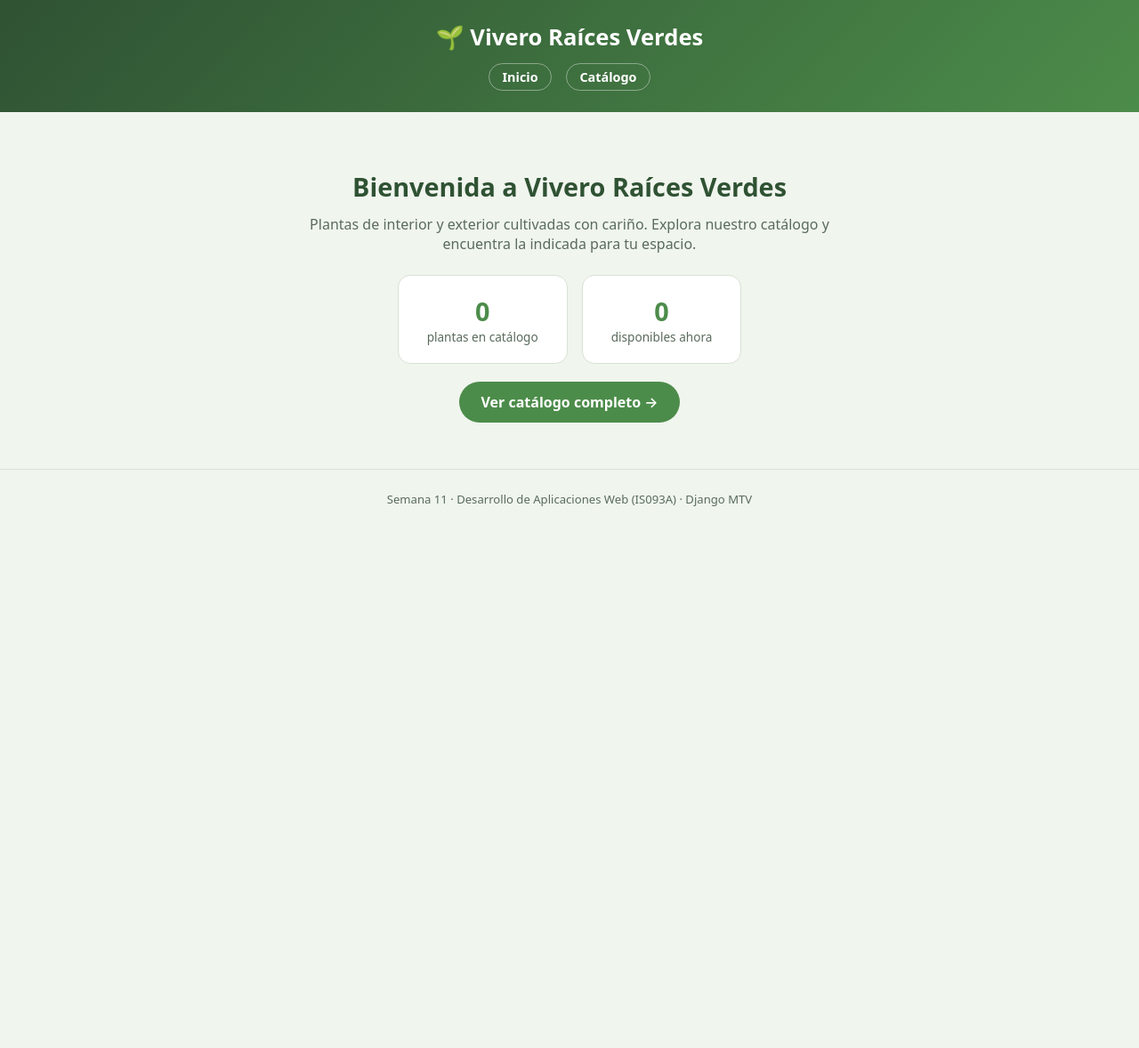
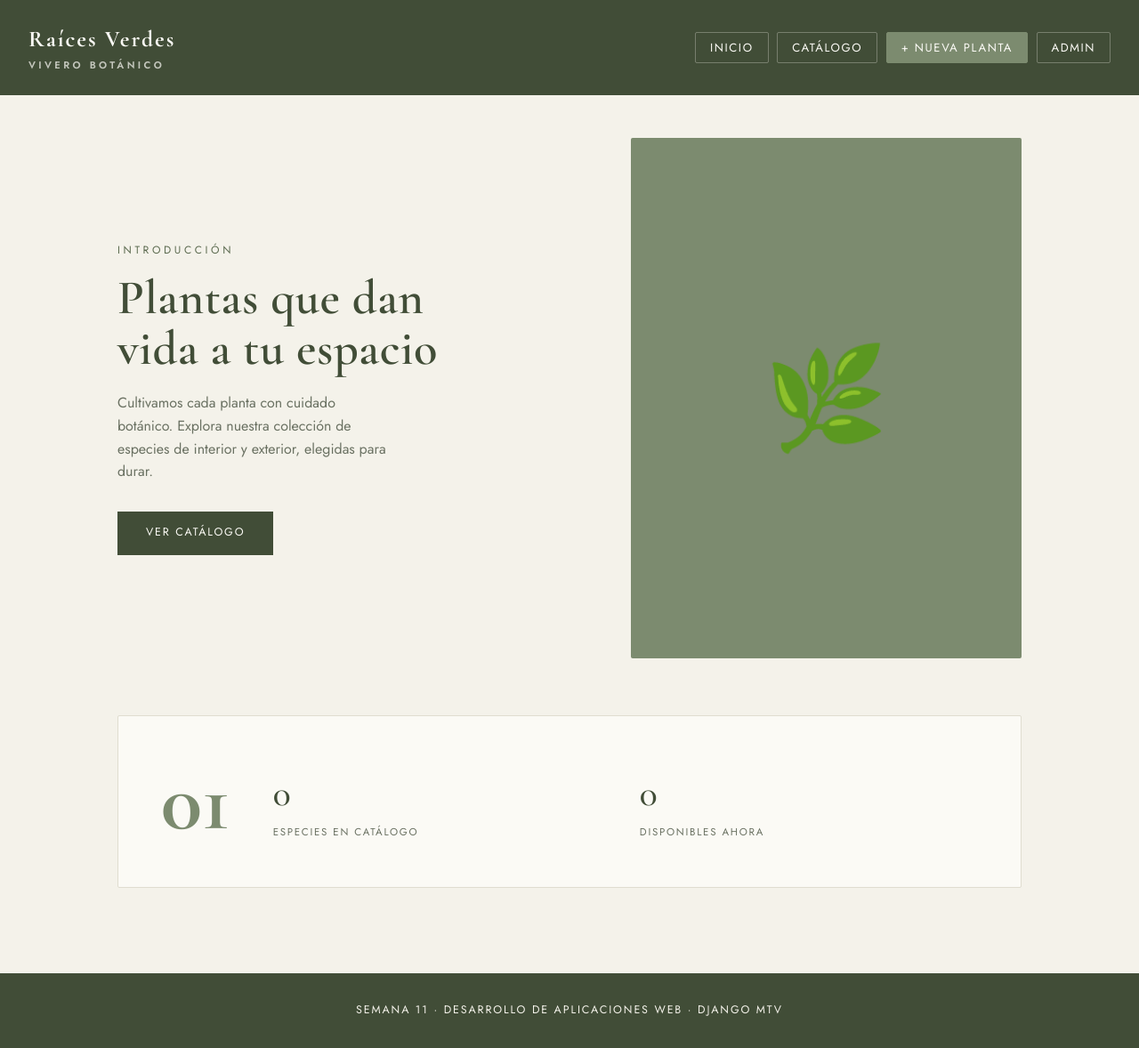
Before and after one commit to Ingrid-an/Semana11, a Django app: page / in a window 1280 px wide. Shown: the whole page at 89% size. Before the commit the page ends 569 px from the top, so only its background shows below. Run offline with Django 5.2, Linux system fonts and the light colour scheme; data that the repository does not hold is empty.

Commit message:
Agrega CRUD en la interfaz y rediseno estilo revista

```diff
--- a/catalogo/templates/catalogo/base.html
+++ b/catalogo/templates/catalogo/base.html
@@ -3,45 +3,99 @@
   <head>
     <meta charset="UTF-8" />
     <meta name="viewport" content="width=device-width, initial-scale=1.0" />
-    <!-- Bloque de título: cada página lo personaliza -->
     <title>{% block titulo %}Vivero Raíces Verdes{% endblock %}</title>
+    <link rel="preconnect" href="https://fonts.googleapis.com" />
+    <link rel="preconnect" href="https://fonts.gstatic.com" crossorigin />
+    <link href="https://fonts.googleapis.com/css2?family=Cormorant+Garamond:wght@500;600;700&family=Jost:wght@300;400;500;600&display=swap" rel="stylesheet" />
     <style>
+      :root {
+        --salvia: #7c8b6f;
+        --salvia-osc: #5c6b50;
+        --salvia-prof: #414d37;
+        --crema: #f4f2ea;
+        --crema-pura: #fbfaf5;
+        --tinta: #2e342a;
+        --tinta-suave: #6a7162;
+        --borde: #e0ddd0;
+      }
       * { margin: 0; padding: 0; box-sizing: border-box; }
-      body { font-family: system-ui, -apple-system, sans-serif; background: #f0f5ee; color: #1f2d22; }
+      body {
+        font-family: "Jost", sans-serif;
+        background: var(--crema);
+        color: var(--tinta);
+        line-height: 1.6;
+      }
+      h1, h2, h3, .serif {
+        font-family: "Cormorant Garamond", serif;
+        font-weight: 600;
+        letter-spacing: 0.01em;
+      }
+
+      /* Barra superior */
       header {
-        background: linear-gradient(135deg, #2f5233, #4c8c4a);
-        color: #fff; padding: 1.5rem; text-align: center;
+        background: var(--salvia-prof);
+        color: var(--crema-pura);
+        padding: 1.5rem 2rem;
+        display: flex;
+        align-items: center;
+        justify-content: space-between;
+        flex-wrap: wrap;
+        gap: 1rem;
       }
-      header h1 { font-size: 1.6rem; }
-      nav { margin-top: 0.75rem; display: flex; gap: 1rem; justify-content: center; }
+      .marca {
+        font-family: "Cormorant Garamond", serif;
+        font-size: 1.6rem;
+        font-weight: 700;
+        letter-spacing: 0.08em;
+      }
+      .marca span { font-size: 0.7rem; display: block; letter-spacing: 0.3em;
+        text-transform: uppercase; font-family: "Jost", sans-serif; opacity: 0.7; }
+      nav { display: flex; gap: 0.6rem; align-items: center; flex-wrap: wrap; }
       nav a {
-        color: #fff; text-decoration: none; font-weight: 600; font-size: 0.9rem;
-        padding: 0.3rem 0.9rem; border: 1px solid rgba(255,255,255,0.4); border-radius: 999px;
+        color: var(--crema-pura); text-decoration: none; font-size: 0.82rem;
+        text-transform: uppercase; letter-spacing: 0.12em; padding: 0.4rem 1rem;
+        border: 1px solid rgba(244,242,234,0.3); border-radius: 2px; transition: all 0.2s;
       }
-      nav a:hover { background: rgba(255,255,255,0.18); }
-      main { max-width: 1000px; margin: 2rem auto; padding: 0 1.5rem; }
+      nav a:hover { background: var(--crema-pura); color: var(--salvia-prof); }
+      nav a.btn-nuevo { background: var(--salvia); border-color: var(--salvia); }
+      nav a.btn-nuevo:hover { background: var(--crema-pura); color: var(--salvia-prof); }
+
+      main { max-width: 1080px; margin: 0 auto; padding: 3rem 2rem; }
+
       footer {
-        text-align: center; padding: 1.5rem; color: #5a6b5d; font-size: 0.82rem;
-        border-top: 1px solid #d8e3d4; margin-top: 2rem;
+        background: var(--salvia-prof); color: var(--crema);
+        text-align: center; padding: 2rem; font-size: 0.78rem;
+        letter-spacing: 0.15em; text-transform: uppercase; margin-top: 3rem;
+      }
+
+      /* Mensajes flash */
+      .flash {
+        background: #e7ede0; border-left: 3px solid var(--salvia);
+        padding: 0.8rem 1.2rem; margin-bottom: 1.5rem; font-size: 0.9rem;
+        color: var(--salvia-prof);
       }
     </style>
   </head>
   <body>
     <header>
-      <h1>🌱 Vivero Raíces Verdes</h1>
+      <div class="marca">
+        Raíces Verdes
+        <span>Vivero botánico</span>
+      </div>
       <nav>
         <a href="{% url 'catalogo:home' %}">Inicio</a>
         <a href="{% url 'catalogo:lista' %}">Catálogo</a>
+        <a href="{% url 'catalogo:crear' %}" class="btn-nuevo">+ Nueva planta</a>
+        <a href="/admin/">Admin</a>
       </nav>
     </header>
 
     <main>
-      <!-- Bloque de contenido: lo rellena cada página hija -->
       {% block contenido %}{% endblock %}
     </main>
 
     <footer>
-      Semana 11 · Desarrollo de Aplicaciones Web (IS093A) · Django MTV
+      Semana 11 · Desarrollo de Aplicaciones Web · Django MTV
     </footer>
   </body>
 </html>
--- a/catalogo/templates/catalogo/home.html
+++ b/catalogo/templates/catalogo/home.html
@@ -1,33 +1,43 @@
 {% extends "catalogo/base.html" %}
 
-{% block titulo %}Inicio · Vivero Raíces Verdes{% endblock %}
+{% block titulo %}Inicio · Raíces Verdes{% endblock %}
 
 {% block contenido %}
-  <section style="text-align:center; padding:2rem 0;">
-    <h2 style="font-size:1.8rem; color:#2f5233; margin-bottom:0.75rem;">
-      Bienvenida a {{ titulo }}
-    </h2>
-    <p style="color:#5a6b5d; max-width:40rem; margin:0 auto 1.5rem;">
-      Plantas de interior y exterior cultivadas con cariño. Explora nuestro
-      catálogo y encuentra la indicada para tu espacio.
-    </p>
+  <!-- Portada tipo revista -->
+  <section style="display:grid; grid-template-columns:1.1fr 0.9fr; gap:2.5rem; align-items:center; margin-bottom:4rem;">
+    <div>
+      <p style="text-transform:uppercase; letter-spacing:0.3em; font-size:0.75rem; color:var(--salvia-osc); margin-bottom:1rem;">Introducción</p>
+      <h1 style="font-size:3.4rem; line-height:1.05; color:var(--salvia-prof); margin-bottom:1.2rem;">
+        Plantas que dan<br />vida a tu espacio
+      </h1>
+      <p style="color:var(--tinta-suave); max-width:32ch; margin-bottom:2rem;">
+        Cultivamos cada planta con cuidado botánico. Explora nuestra colección
+        de especies de interior y exterior, elegidas para durar.
+      </p>
+      <a href="{% url 'catalogo:lista' %}"
+         style="display:inline-block; background:var(--salvia-prof); color:var(--crema-pura); padding:0.9rem 2rem; text-decoration:none; text-transform:uppercase; letter-spacing:0.15em; font-size:0.78rem;">
+        Ver catálogo
+      </a>
+    </div>
+    <div style="background:var(--salvia); aspect-ratio:3/4; border-radius:2px; display:flex; align-items:center; justify-content:center; font-size:7rem;">
+      🌿
+    </div>
+  </section>
 
-    <div style="display:flex; gap:1rem; justify-content:center; flex-wrap:wrap;">
-      <div style="background:#fff; border:1px solid #d8e3d4; border-radius:14px; padding:1.25rem 2rem;">
-        <strong style="font-size:1.8rem; color:#4c8c4a;">{{ total }}</strong>
-        <p style="font-size:0.85rem; color:#5a6b5d;">plantas en catálogo</p>
+  <!-- Bloque de métricas con número grande estilo revista -->
+  <section style="display:grid; grid-template-columns:auto 1fr; gap:3rem; align-items:center; background:var(--crema-pura); border:1px solid var(--borde); padding:3rem; border-radius:2px;">
+    <div style="font-family:'Cormorant Garamond',serif; font-size:6rem; line-height:1; color:var(--salvia); font-weight:700;">
+      01
+    </div>
+    <div style="display:grid; grid-template-columns:1fr 1fr; gap:2rem;">
+      <div>
+        <p style="font-size:2.6rem; font-family:'Cormorant Garamond',serif; color:var(--salvia-prof);">{{ total }}</p>
+        <p style="text-transform:uppercase; letter-spacing:0.15em; font-size:0.72rem; color:var(--tinta-suave);">Especies en catálogo</p>
       </div>
-      <div style="background:#fff; border:1px solid #d8e3d4; border-radius:14px; padding:1.25rem 2rem;">
-        <strong style="font-size:1.8rem; color:#4c8c4a;">{{ disponibles }}</strong>
-        <p style="font-size:0.85rem; color:#5a6b5d;">disponibles ahora</p>
+      <div>
+        <p style="font-size:2.6rem; font-family:'Cormorant Garamond',serif; color:var(--salvia-prof);">{{ disponibles }}</p>
+        <p style="text-transform:uppercase; letter-spacing:0.15em; font-size:0.72rem; color:var(--tinta-suave);">Disponibles ahora</p>
       </div>
     </div>
-
-    <p style="margin-top:2rem;">
-      <a href="{% url 'catalogo:lista' %}"
-         style="background:#4c8c4a; color:#fff; padding:0.75rem 1.5rem; border-radius:999px; text-decoration:none; font-weight:600;">
-        Ver catálogo completo →
-      </a>
-    </p>
   </section>
 {% endblock %}
--- a/catalogo/urls.py
+++ b/catalogo/urls.py
@@ -5,6 +5,10 @@ from . import views
 app_name = "catalogo"
 
 urlpatterns = [
-    path("", views.home, name="home"),                       # FBV
-    path("catalogo/", views.PlantaListView.as_view(), name="lista"),  # CBV
+    path("", views.home, name="home"),                                 # FBV
+    path("catalogo/", views.PlantaListView.as_view(), name="lista"),   # CBV
+    # CRUD desde la interfaz
+    path("planta/nueva/", views.PlantaCreateView.as_view(), name="crear"),
+    path("planta/<int:pk>/editar/", views.PlantaUpdateView.as_view(), name="editar"),
+    path("planta/<int:pk>/eliminar/", views.PlantaDeleteView.as_view(), name="eliminar"),
 ]
--- a/catalogo/views.py
+++ b/catalogo/views.py
@@ -1,6 +1,8 @@
 from django.shortcuts import render
-from django.views.generic import ListView
+from django.urls import reverse_lazy
+from django.views.generic import ListView, CreateView, UpdateView, DeleteView
 from .models import Planta
+from .forms import PlantaForm
 
 
 # ---- Vista Basada en Función (FBV) ----
@@ -12,11 +14,12 @@ def home(request):
         "titulo": "Vivero Raíces Verdes",
         "total": total,
         "disponibles": disponibles,
+        "destacadas": Planta.objects.filter(disponible=True)[:3],
     }
     return render(request, "catalogo/home.html", contexto)
 
 
-# ---- Vista Basada en Clase (CBV) ----
+# ---- Vista Basada en Clase (CBV): listar ----
 class PlantaListView(ListView):
     """Lista todas las plantas usando el ListView genérico de Django."""
 
@@ -25,7 +28,40 @@ class PlantaListView(ListView):
     context_object_name = "plantas"
 
     def get_context_data(self, **kwargs):
-        """Agrega datos extra al contexto de la plantilla."""
         contexto = super().get_context_data(**kwargs)
         contexto["titulo"] = "Catálogo de plantas"
         return contexto
+
+
+# ---- CRUD desde la propia interfaz ----
+class PlantaCreateView(CreateView):
+    """Crea una nueva planta desde un formulario en la web."""
+    model = Planta
+    form_class = PlantaForm
+    template_name = "catalogo/planta_form.html"
+    success_url = reverse_lazy("catalogo:lista")
+
+    def get_context_data(self, **kwargs):
+        contexto = super().get_context_data(**kwargs)
+        contexto["titulo"] = "Agregar planta"
+        return contexto
+
+
+class PlantaUpdateView(UpdateView):
+    """Edita una planta existente."""
+    model = Planta
+    form_class = PlantaForm
+    template_name = "catalogo/planta_form.html"
+    success_url = reverse_lazy("catalogo:lista")
+
+    def get_context_data(self, **kwargs):
+        contexto = super().get_context_data(**kwargs)
+        contexto["titulo"] = "Editar planta"
+        return contexto
+
+
+class PlantaDeleteView(DeleteView):
+    """Elimina una planta, con confirmación previa."""
+    model = Planta
+    template_name = "catalogo/planta_confirm_delete.html"
+    success_url = reverse_lazy("catalogo:lista")
```
Also changed, not shown: catalogo/forms.py (added, +16 -0 lines), catalogo/templates/catalogo/catalogo.html (+47 -40 lines), catalogo/templates/catalogo/planta_confirm_delete.html (added, +26 -0 lines), catalogo/templates/catalogo/planta_form.html (added, +58 -0 lines).
